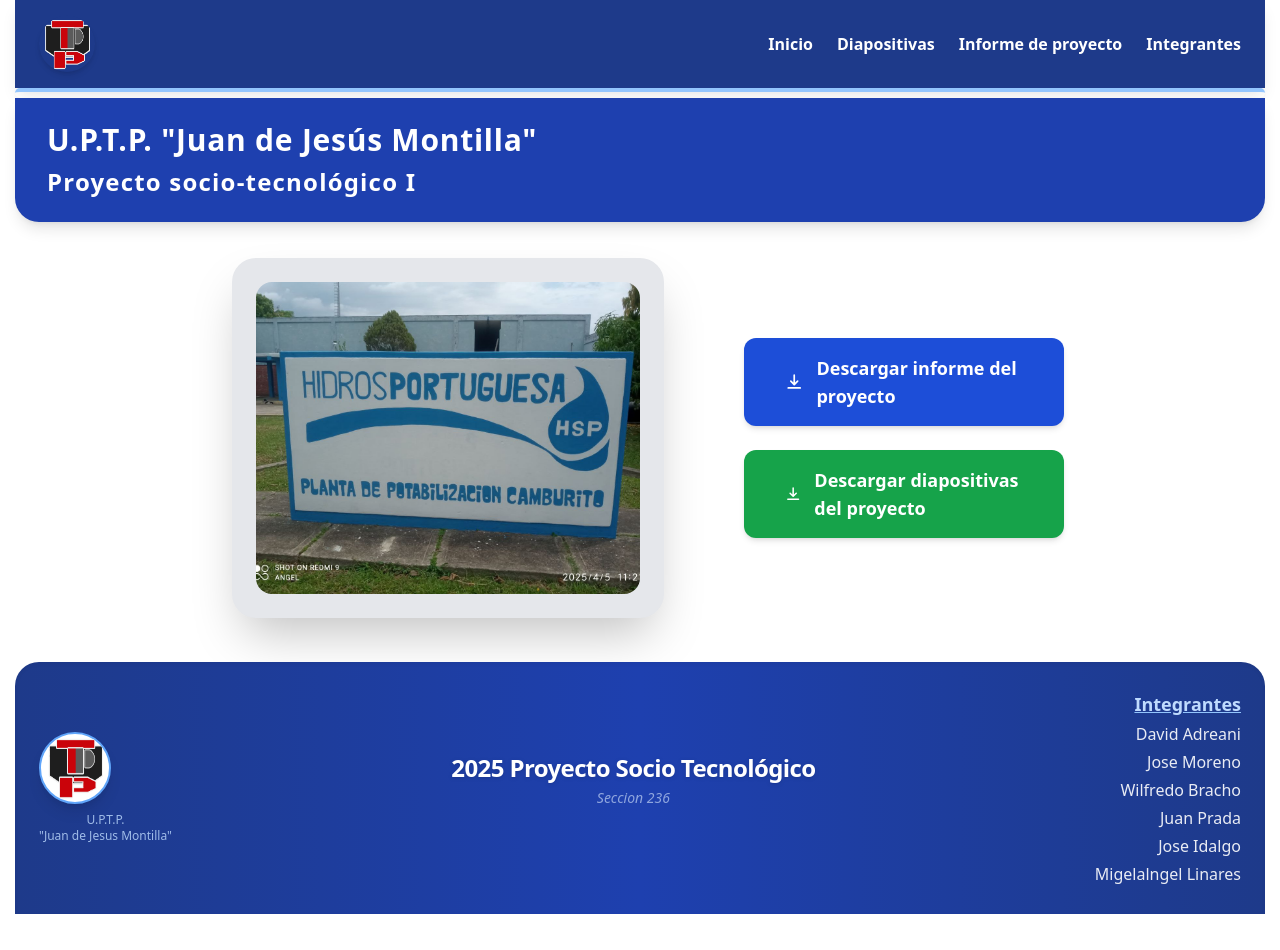
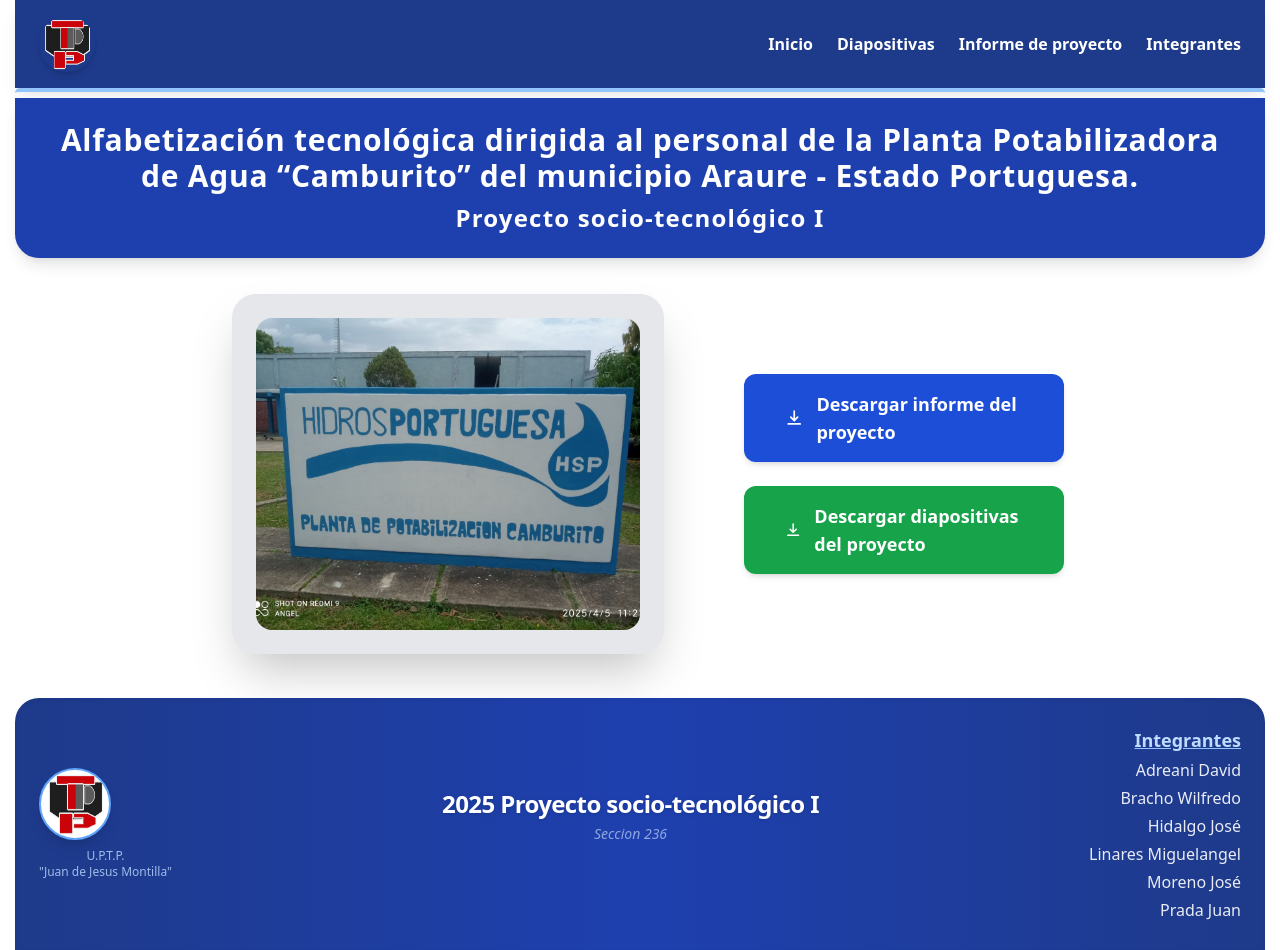
Before and after one commit to adreani03/Proyecto-socio-tecnol-gico-1, a plain HTML site: page index.html in a window 1280 px wide. Before the commit the page ends 914 px from the top, so only its background shows below. Drawn offline with nearby package versions, Linux system fonts and the light colour scheme.

Commit message:
[FIX] diapositivas e integrantes en orden alfabetico

```diff
--- a/index.html
+++ b/index.html
@@ -44,9 +44,11 @@
 
         <hr class="my-0 border-t-4 border-blue-300 shadow-sm rounded-full" style="height: 10px;">
 
-        <header class="header bg-blue-800 text-white text-left py-6 px-2 sm:px-8 shadow-lg rounded-b-3xl mb-2">
+        <header class="header bg-blue-800 text-white text-center py-6 px-2 sm:px-8 shadow-lg rounded-b-3xl mb-2">
             <h1 class="text-2xl md:text-3xl font-bold mb-2 tracking-wide">
-                U.P.T.P. "Juan de Jesús Montilla"
+                Alfabetización tecnológica dirigida al personal de la  Planta Potabilizadora de Agua “Camburito” del municipio
+Araure - Estado Portuguesa.
+
             </h1>
             <h1 class="text-xl md:text-2xl font-semibold tracking-wider">
                 Proyecto socio-tecnológico I
@@ -128,20 +130,19 @@
                 </div>
                 <!-- Main Text Center -->
                 <div class="flex-1">
-                    <p class="text-xl md:text-2xl font-bold mb-1 tracking-tight drop-shadow">2025 Proyecto Socio Tecnológico</p>
+                    <p class="text-xl md:text-2xl font-bold mb-1 tracking-tight drop-shadow">2025 Proyecto socio-tecnológico I  </p>
                     <p class="text-sm text-blue-100 italic opacity-60 mb-4">Seccion 236</p>
                 </div>
                 <!-- Integrantes Right -->
                 <div class="flex flex-col items-center md:items-end">
                     <p class="font-semibold text-lg text-blue-200 mb-1 underline decoration-blue-300">Integrantes</p>
                     <ul class="flex flex-col items-center md:items-end space-y-1 text-[16px] text-white/90">
-                        <li>David Adreani</li>
-                        <li>Jose Moreno</li>
-                        <li>Wilfredo Bracho</li>
-                        <li>Juan Prada</li>
-                        <li>Jose Idalgo</li>
-                        <li>Migelalngel Linares</li>
-                    </ul>
+                        <li>Adreani David</li>
+                        <li>Bracho Wilfredo</li>
+                        <li>Hidalgo José</li>
+                        <li>Linares Miguelangel</li>
+                        <li>Moreno José</li>
+                        <li>Prada Juan</li>
                 </div>
             </div>
         </footer>
```
